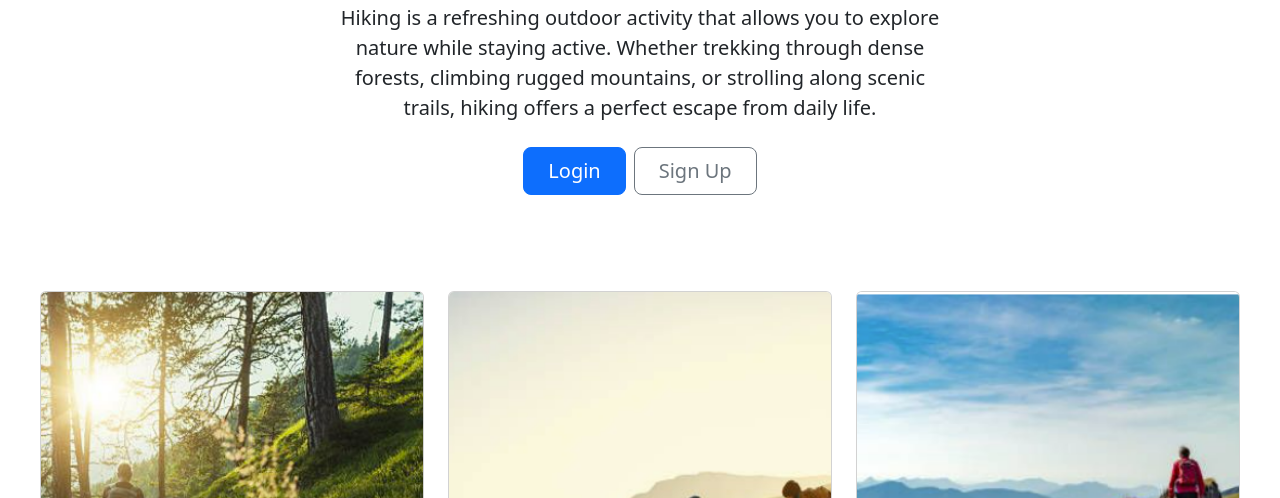
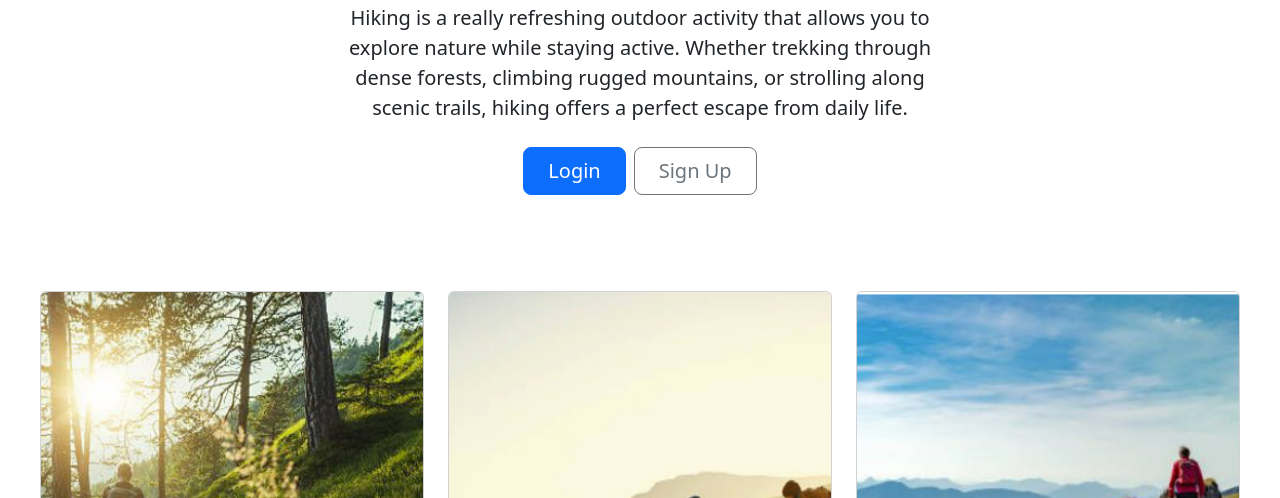
Before and after one commit to tushitgrg/demo05_garg_tushit, a plain HTML site: page index.html in a window 1280 px wide. Shown: the part 302-800 px from the top of the page. Drawn offline with nearby package versions, Linux system fonts and the light colour scheme.

Commit message:
Update index.html

```diff
--- a/index.html
+++ b/index.html
@@ -67,7 +67,7 @@
         <img class="d-block mx-auto mb-4" src="./images/logo.jpg" alt="" width="72" height="57">
         <h1 class="display-5 fw-bold">Welcome to TushitGarg Hikes!</h1>
         <div class="col-lg-6 mx-auto">
-          <p class="lead mb-4">Hiking is a refreshing outdoor activity that allows you to explore nature while staying active. Whether trekking through dense forests, climbing rugged mountains,
+          <p class="lead mb-4">Hiking is a really refreshing outdoor activity that allows you to explore nature while staying active. Whether trekking through dense forests, climbing rugged mountains,
             or strolling along scenic trails, hiking offers a perfect escape from daily life.
 
           </p>
```
